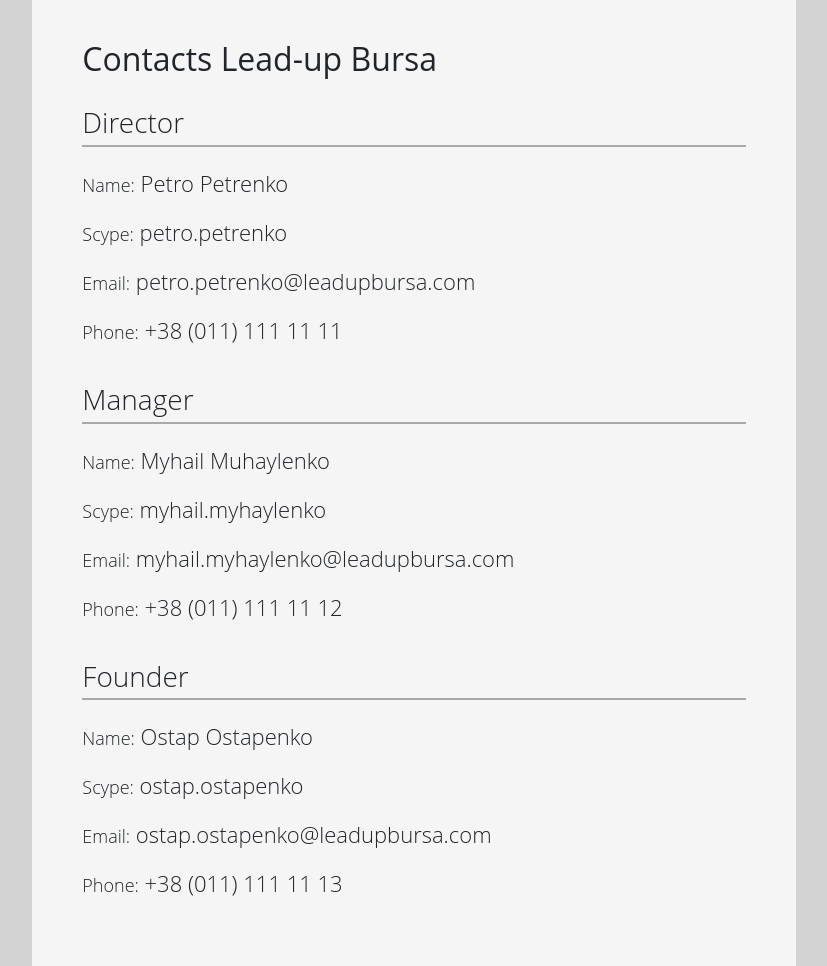
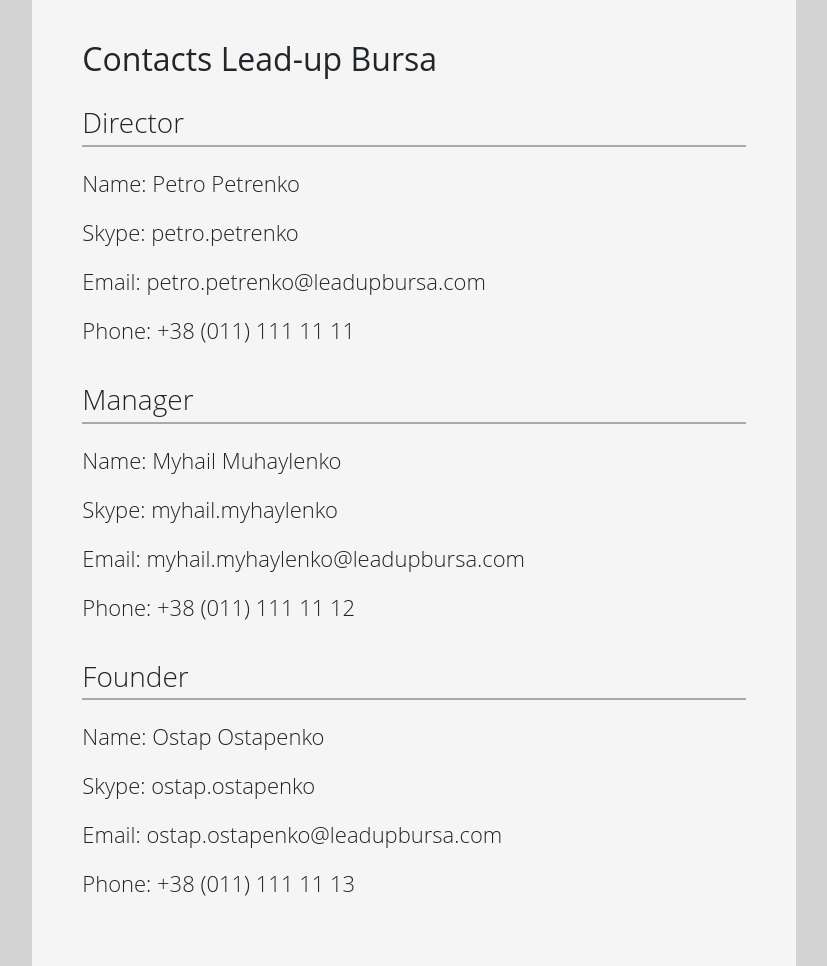
Before and after one commit to ooniversity/ooniversity_django_courses_07, a Python web app: template templates/contact.html in a window 1280 px wide. Shown: the part 66-1032 px from the top of the page, without its empty margins (171-998 px from the left). Run offline with Jinja, Linux system fonts and the light colour scheme; the template is opened without the code that fills it, so the values that code supplies are empty.

Commit message:
contact.html edit contact list

```diff
--- a/templates/contact.html
+++ b/templates/contact.html
@@ -19,22 +19,26 @@
     <div class="col-md-2 col-sm-2 col"></div>
     <div class="col-md-7 col-sm-9 col-12 box">
         <h2>Contacts Lead-up Bursa</h2>
+
         <h3>Director</h3>
-        <p><span class="attr">Name:</span> Petro Petrenko</p>
-        <p><span class="attr">Scype:</span> petro.petrenko</p>
-        <p><span class="attr">Email:</span> petro.petrenko@leadupbursa.com</p>
-        <p><span class="attr">Phone:</span> +38 (011) 111 11 11</p>
+        <p>Name: Petro Petrenko</p>
+        <p>Skype: petro.petrenko</p>
+        <p>Email: petro.petrenko@leadupbursa.com</p>
+        <p>Phone: +38 (011) 111 11 11</p>
+
         <h3>Manager</h3>
-        <p><span class="attr">Name:</span> Myhail Muhaylenko</p>
-        <p><span class="attr">Scype:</span> myhail.myhaylenko</p>
-        <p><span class="attr">Email:</span> myhail.myhaylenko@leadupbursa.com</p>
-        <p><span class="attr">Phone:</span> +38 (011) 111 11 12</p>
+        <p>Name: Myhail Muhaylenko</p>
+        <p>Skype: myhail.myhaylenko</p>
+        <p>Email: myhail.myhaylenko@leadupbursa.com</p>
+        <p>Phone: +38 (011) 111 11 12</p>
+
         <h3>Founder</h3>
-        <p><span class="attr">Name:</span> Ostap Ostapenko</p>
-        <p><span class="attr">Scype:</span> ostap.ostapenko</p>
-        <p><span class="attr">Email:</span> ostap.ostapenko@leadupbursa.com</p>
-        <p><span class="attr">Phone:</span> +38 (011) 111 11 13</p>
+        <p>Name: Ostap Ostapenko</p>
+        <p>Skype: ostap.ostapenko</p>
+        <p>Email: ostap.ostapenko@leadupbursa.com</p>
+        <p>Phone: +38 (011) 111 11 13</p>
     </div>
 </div>
+
 </body>
 </html>
```
